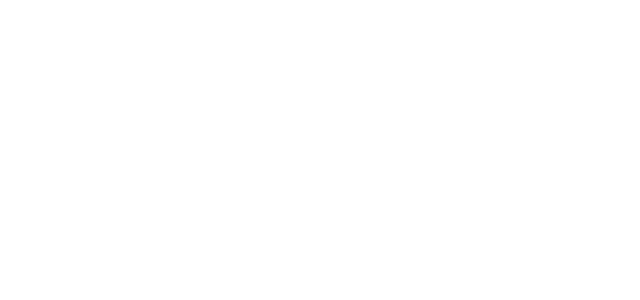
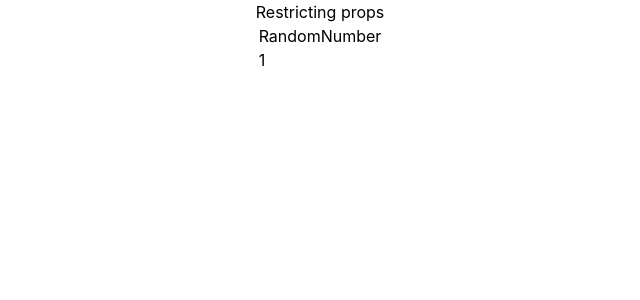
Before and after one commit to chiragchapaneri/typescript-genric, a React (Create React App) app: page / in a window 1280 px wide. Shown: the top 300 px of the page, without its empty margins (320-960 px from the left). Built offline with nearby package versions, Linux system fonts and the light colour scheme.

Commit message:
Restricting-Props

```diff
--- a/src/App.tsx
+++ b/src/App.tsx
@@ -1,12 +1,13 @@
 import React from "react";
 import logo from "./logo.svg";
 import "./App.css";
-// import { InputRef } from "./components/InputRef";
+import { RandomNumber } from "./components/RandomNumber";
 
 function App() {
   return (
     <div className="flex justify-center max-w-screen-2xl  flex-col items-center">
-      {/* <InputRef /> */}
+      <h1>Restricting props</h1>
+      <RandomNumber value={1} isNegative={false} />
     </div>
   );
 }
--- /dev/null
+++ b/src/components/RandomNumber.tsx
@@ -0,0 +1,41 @@
+import { type } from "os";
+import React from "react";
+
+type RandomNumberType = {
+  value: number;
+};
+
+type isPositiveNumber = RandomNumberType & {
+  isPositive?: boolean;
+  isNegative?: never;
+  isZero?: never;
+};
+type isNegativeNumber = RandomNumberType & {
+  isPositive?: never;
+  isNegative?: boolean;
+  isZero?: never;
+};
+
+type isZeroNumber = RandomNumberType & {
+  isPositive?: never;
+  isNegative?: never;
+  isZero?: boolean;
+};
+
+type RandomProps = isNegativeNumber | isNegativeNumber | isZeroNumber;
+export const RandomNumber = ({
+  value,
+  isPositive,
+  isZero,
+  isNegative,
+}: RandomProps) => {
+  return (
+    <div>
+      RandomNumber
+      <div>
+        {value} {isPositive && "positive"} {isNegative && "negative"}
+        {isZero && "zero"}
+      </div>
+    </div>
+  );
+};
```
Also changed, not shown: utils/key.txt (added).
